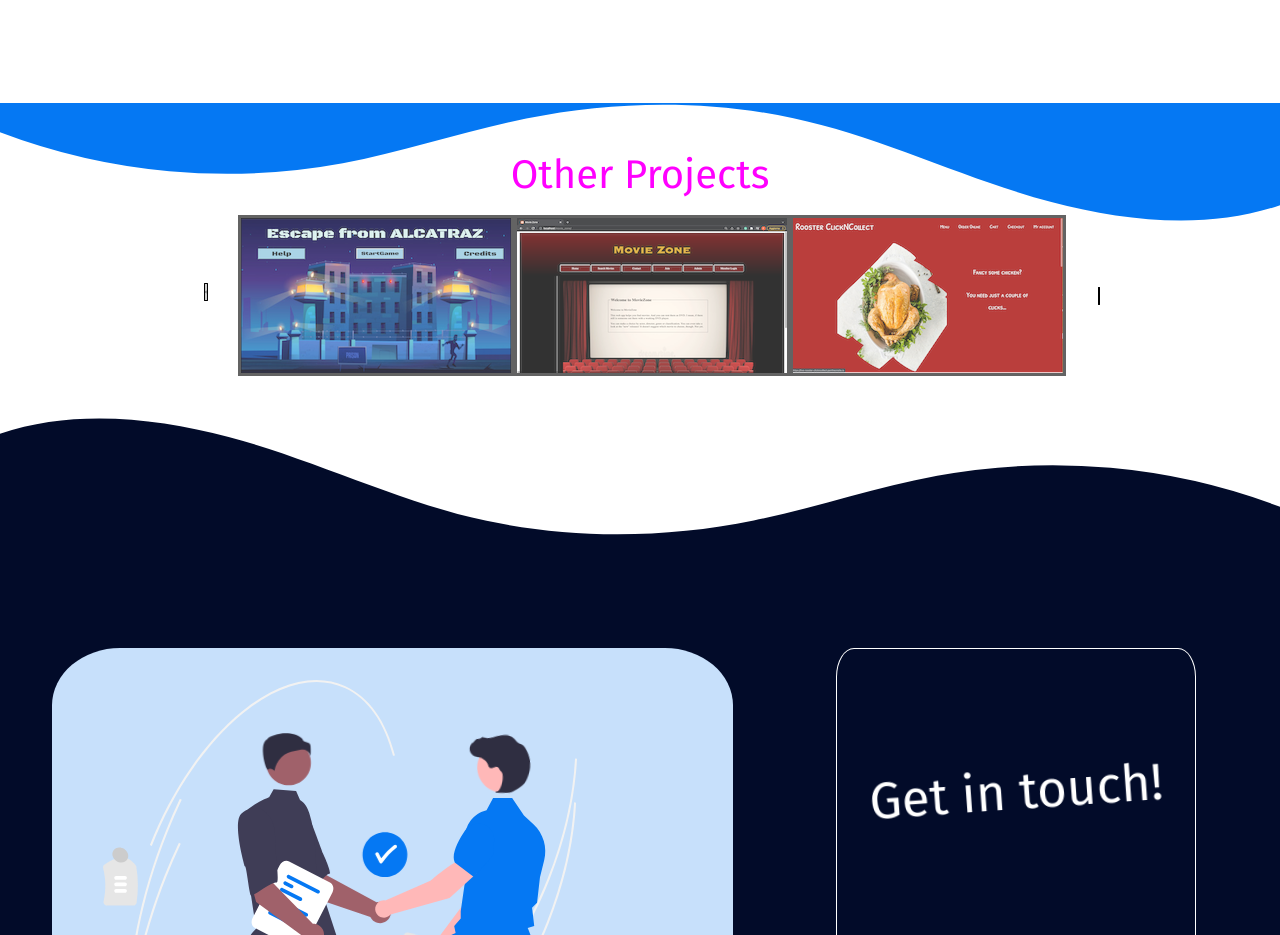
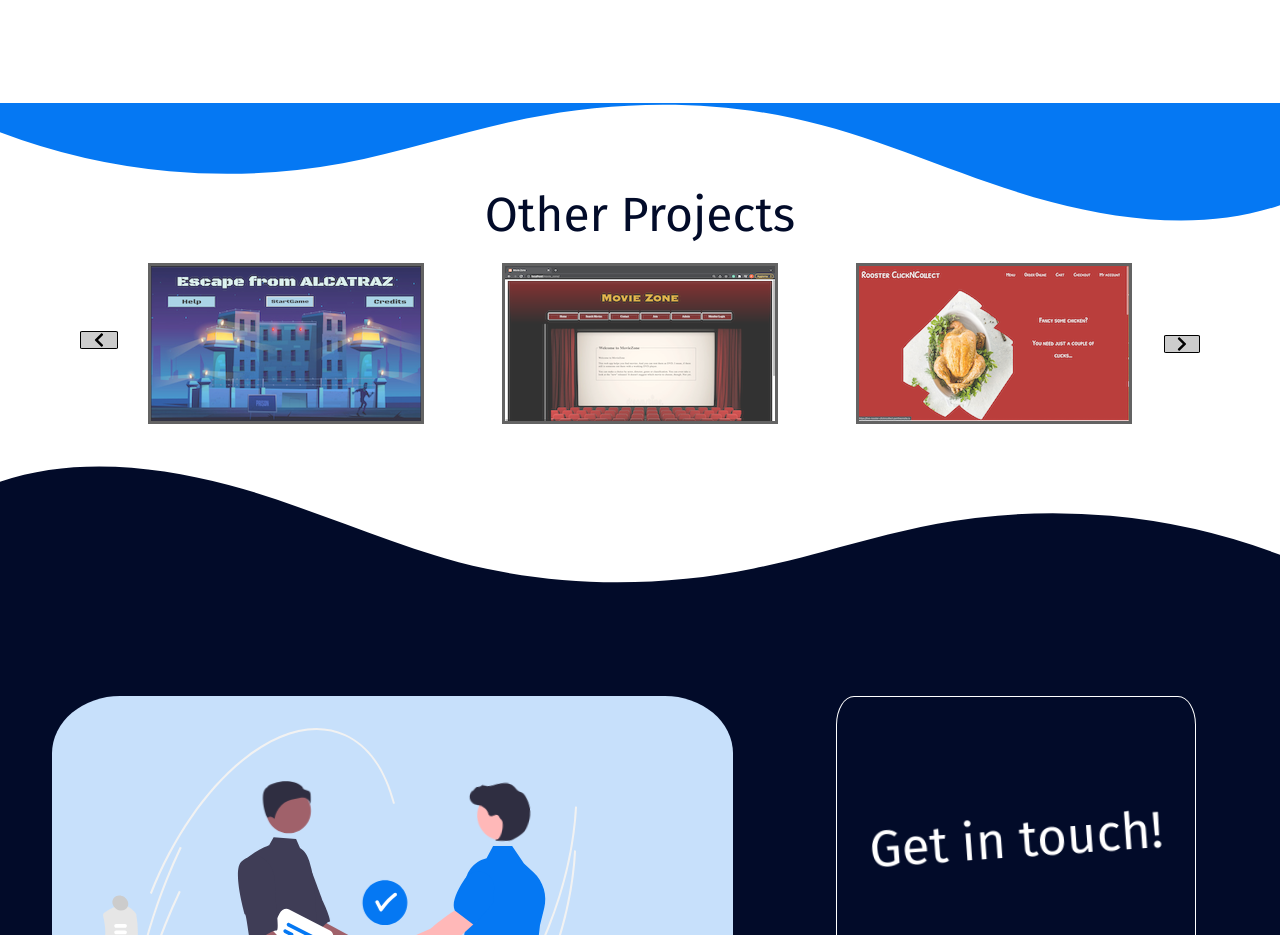
Before and after one commit to Nantakud/my_portfolio, a React (Create React App) app: page /projects in a window 1280 px wide. Shown: the part 2240-3175 px from the top of the page. Built offline with nearby package versions, Linux system fonts and the light colour scheme; a web font is replaced by a local one.

Commit message:
modified header font and component width

```diff
--- a/src/components/slider/slider.scss
+++ b/src/components/slider/slider.scss
@@ -1,25 +1,28 @@
+@import "../../global.scss";
+
 .slider_container {
+  width: 100%;
   background-color: white;
   display: flex;
   justify-content: space-evenly;
   align-items: center;
   flex-direction: column;
-  padding-bottom: 2rem;
+  margin: 2rem 0;
 
   header {
-    font-size: 2.5rem;
-    color: magenta;
+    font-size: 3rem;
+    color: $dark-color;
   }
   .images {
     position: relative;
     display: flex;
     justify-content: space-around;
+    gap: 1rem;
     align-items: center;
     width: 90%;
     .left,
     .right {
-      width: 5%;
-      padding: 2rem;
+      margin: 0 1rem;
       .chevron {
         cursor: pointer;
         border: solid black 0.5px;
@@ -42,7 +45,7 @@
       display: flex;
       justify-content: space-between;
       align-items: center;
-      width: 90%;
+      width: 100%;
       .slide {
         border: 3px solid rgb(61, 61, 61);
         cursor: pointer;
```
